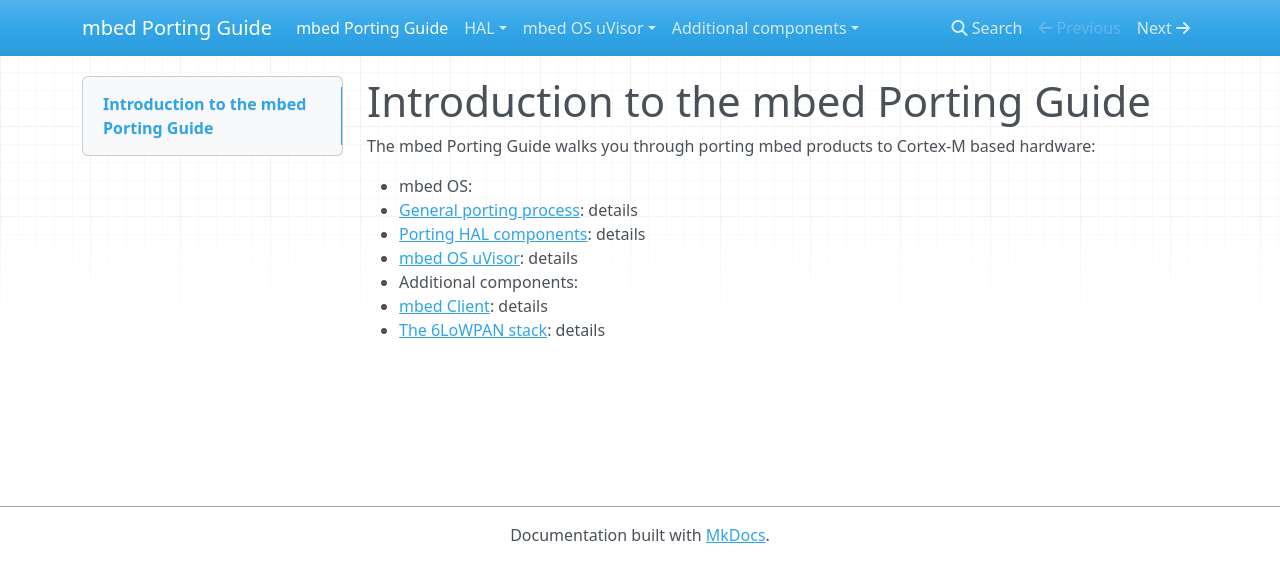
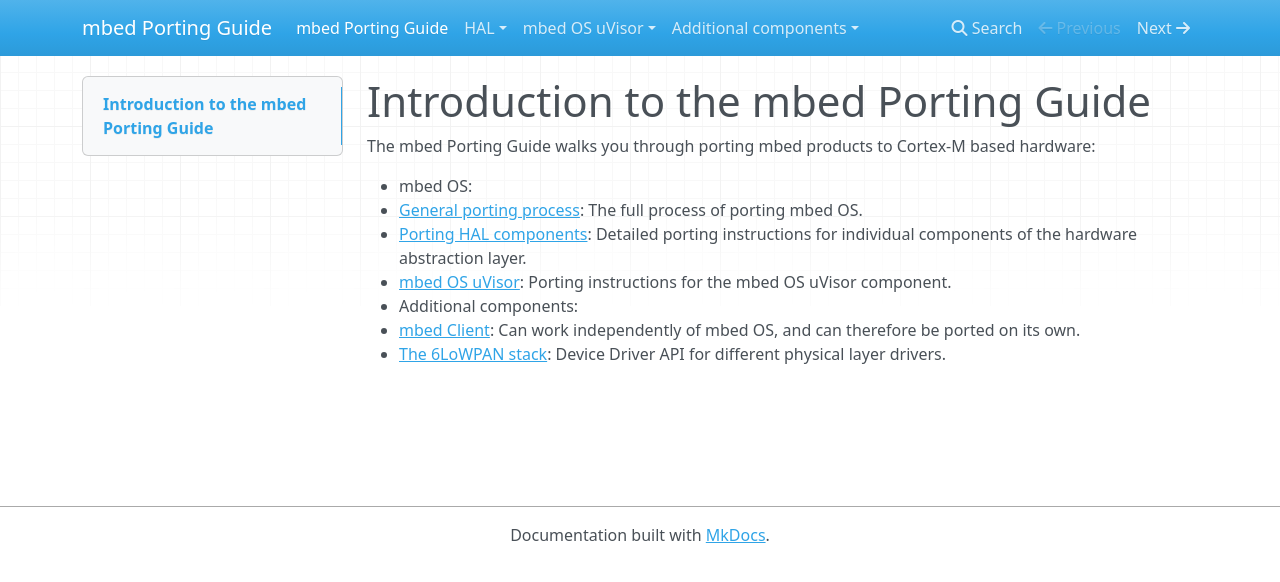
Before and after one commit to pan-/Porting_Guide, an MkDocs documentation site: the page built from Docs/index.md, in a window 1280 px wide. Shown: the top 582 px of the page. Built offline with MkDocs 1.6.1, drawn with Linux system fonts in a browser that asks for light colours; nearby versions of some CDN libraries; old or Windows-style settings are respelled for this version of MkDocs.

Commit message:
Adding a bit of text

```diff
--- a/Docs/index.md
+++ b/Docs/index.md
@@ -3,9 +3,9 @@
 The mbed Porting Guide walks you through porting mbed products to Cortex-M based hardware:
 
 * mbed OS:
-  * [General porting process](): details
-  * [Porting HAL components](): details
-* [mbed OS uVisor](): details
+  * [General porting process](): The full process of porting mbed OS.
+  * [Porting HAL components](): Detailed porting instructions for individual components of the hardware abstraction layer.
+* [mbed OS uVisor](): Porting instructions for the mbed OS uVisor component.
 * Additional components:
-  * [mbed Client](): details
-  * [The 6LoWPAN stack](): details
+  * [mbed Client](): Can work independently of mbed OS, and can therefore be ported on its own.
+  * [The 6LoWPAN stack](): Device Driver API for different physical layer drivers.
```
